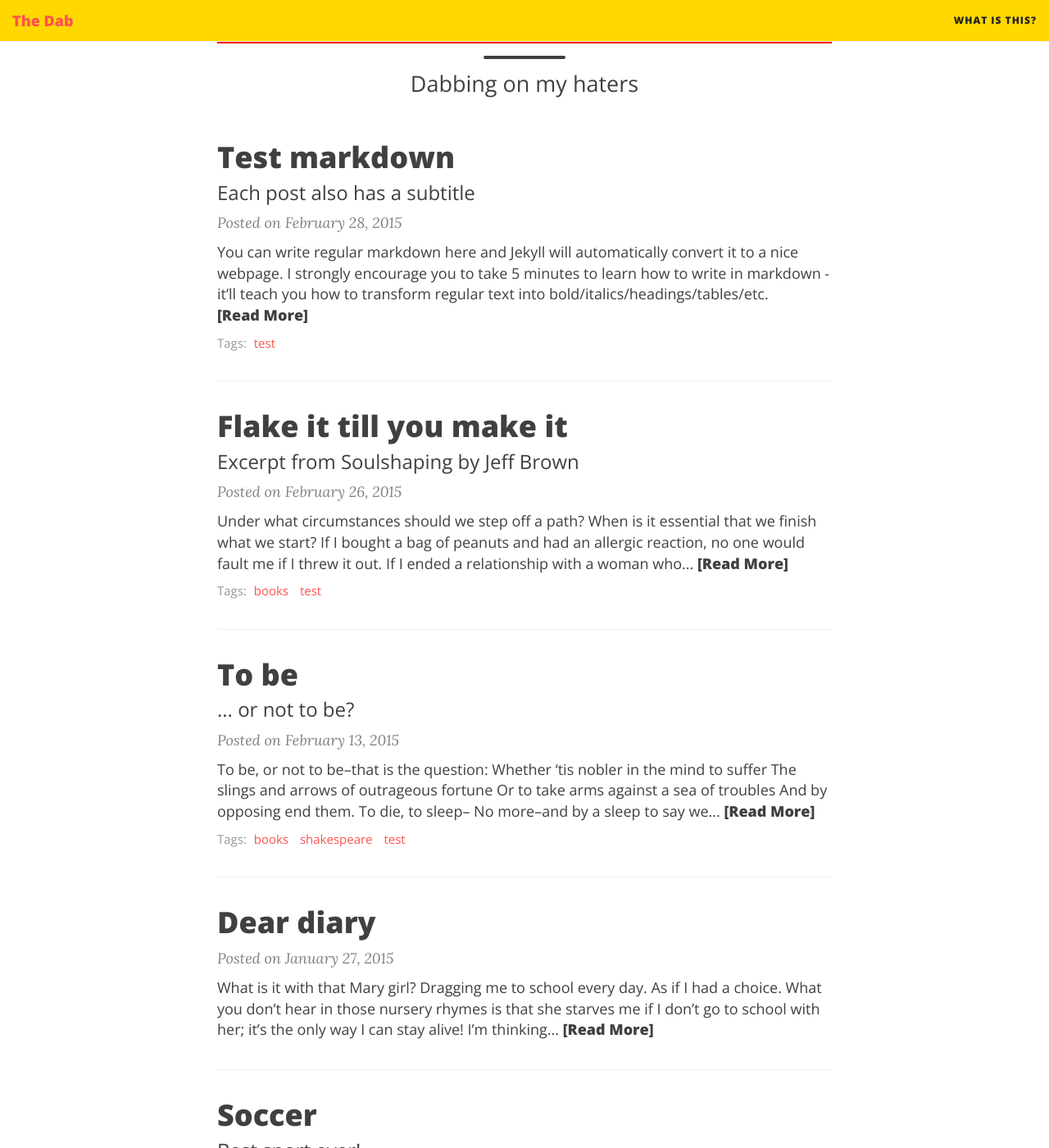
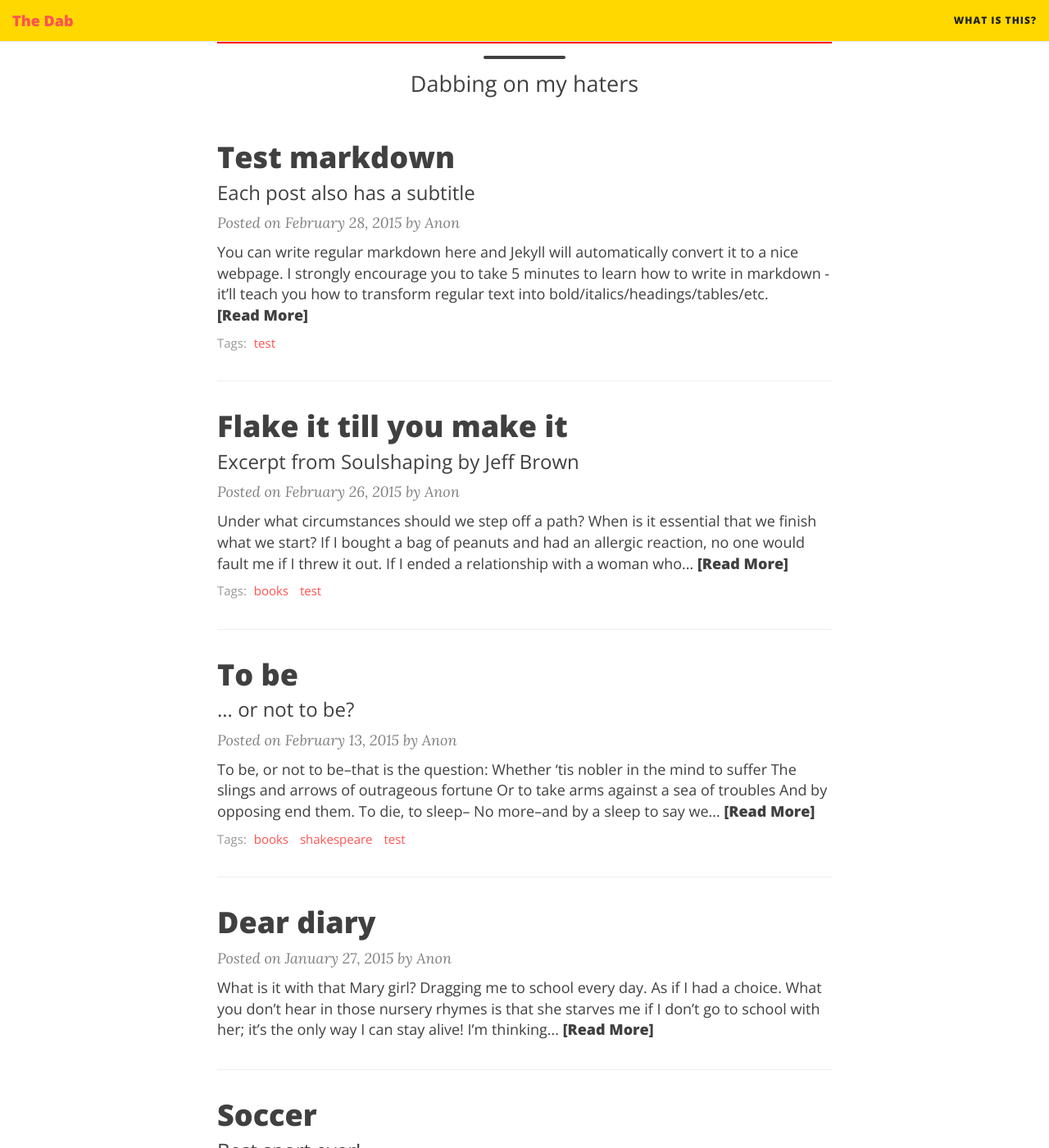
Before and after one commit to The-Dab/the-dab.github.io, a Jekyll site: the page built from index.html, in a window 1280 px wide and 1400 px high, scrolled down 544 px. Shown: the whole window at 82% size. Built offline with Jekyll 4.4.1, drawn with Linux system fonts in a browser that asks for light colours; nearby versions of some CDN libraries; the list of posts is cut into pages by our own code; some of the changed text lies outside the part shown.

Commit message:
Add author to main page

```diff
--- a/index.html
+++ b/index.html
@@ -20,7 +20,7 @@ use-site-title: true
     </a>
 
     <p class="post-meta">
-      Posted on {{ post.date | date: "%B %-d, %Y" }}
+      Posted on {{ post.date | date: "%B %-d, %Y" }}  by {% if page.author %}{{ page.author }}{% else %}Anon{% endif %}
     </p>
 
     <div class="post-entry-container">
```
